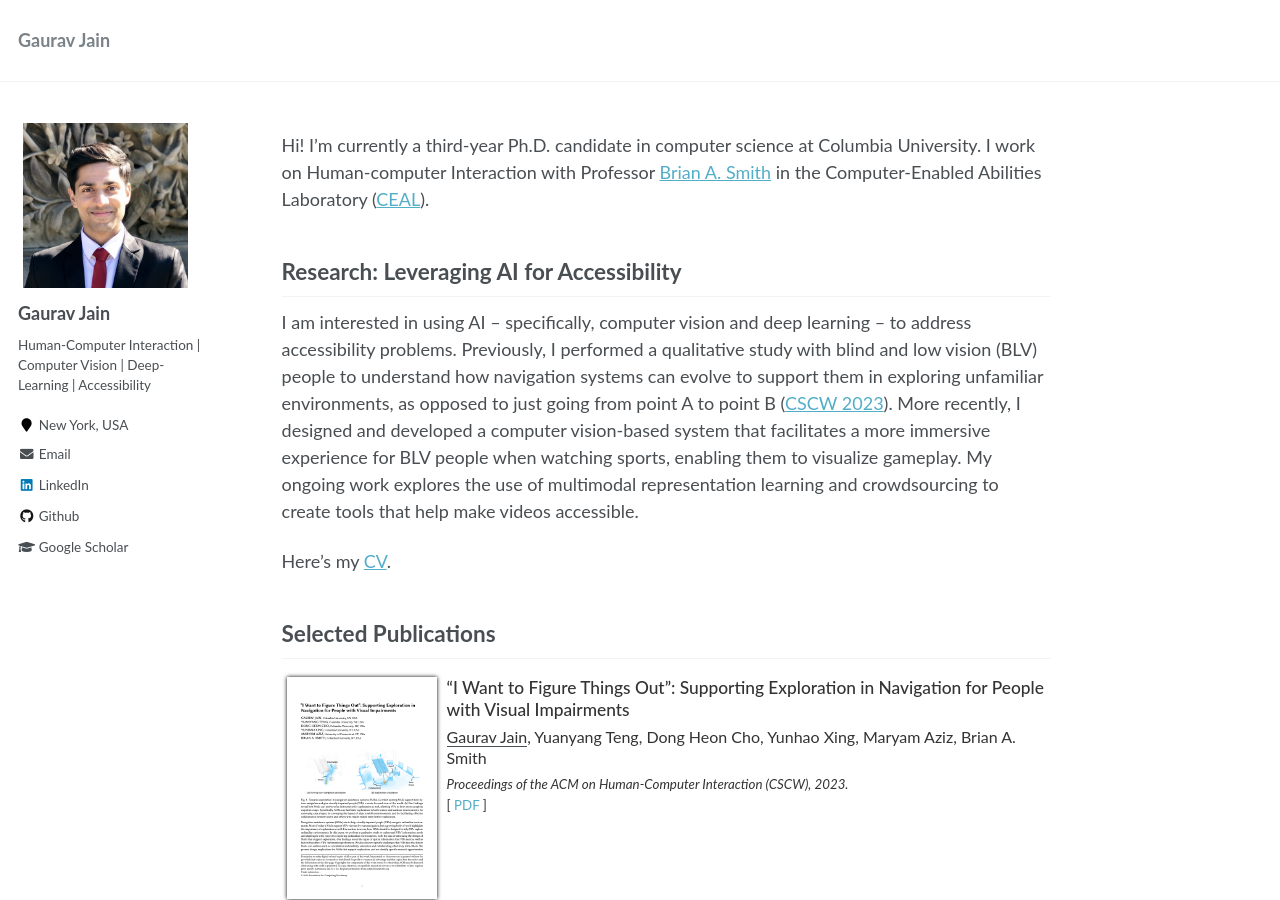
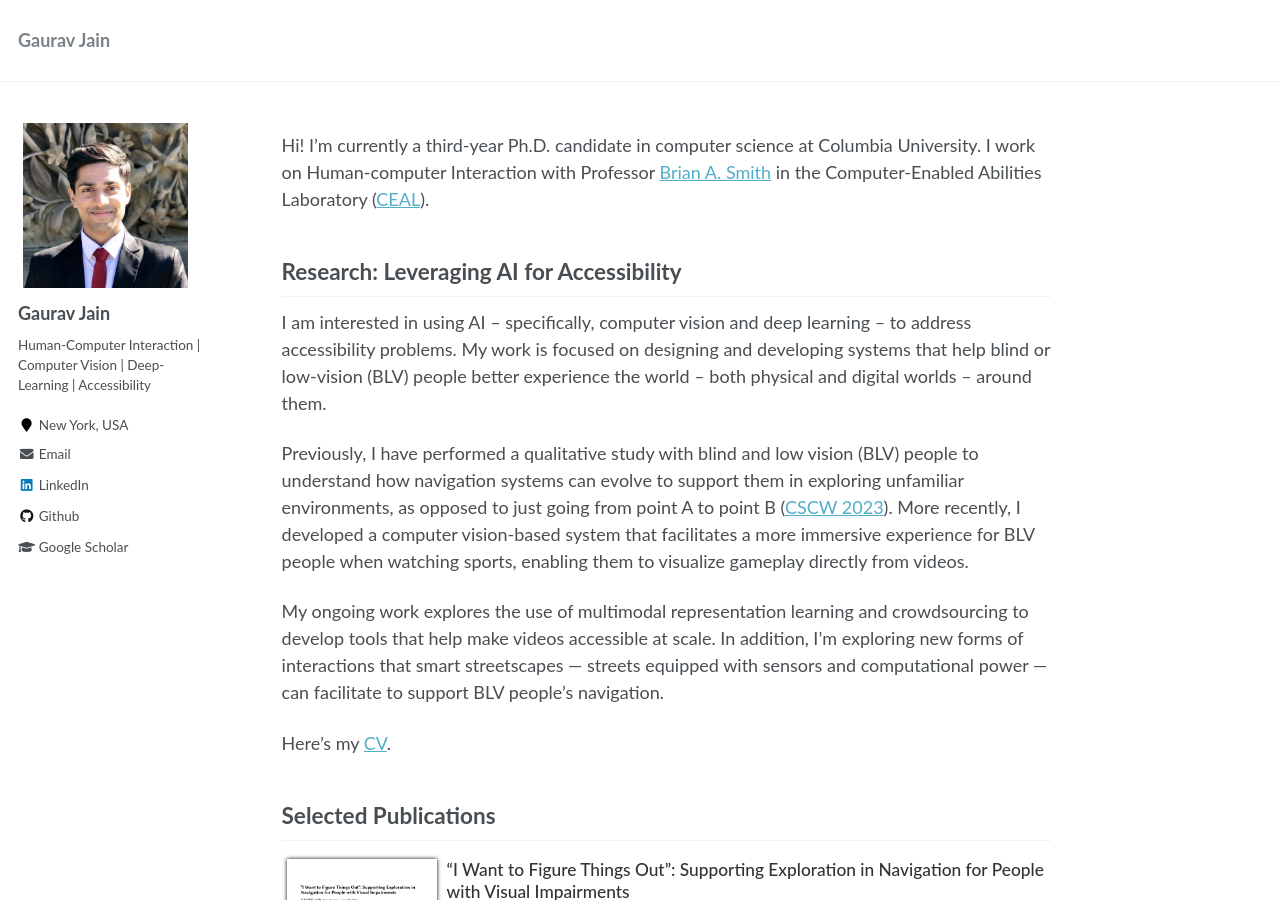
Before and after one commit to Gaurav1302/gaurav1302.github.io, a Jekyll site: the page built from _pages/about.md, in a window 1280 px wide and 900 px high. Built offline with Jekyll 4.4.1, drawn with Linux system fonts in a browser that asks for light colours.

Commit message:
updated about me

```diff
--- a/_pages/about.md
+++ b/_pages/about.md
@@ -13,7 +13,11 @@ Hi! I'm currently a third-year Ph.D. candidate in computer science at Columbia U
 
 ## Research: Leveraging AI for Accessibility
 
-I am interested in using AI -- specifically, computer vision and deep learning -- to address accessibility problems. Previously, I performed a qualitative study with blind and low vision (BLV) people to understand how navigation systems can evolve to support them in exploring unfamiliar environments, as opposed to just going from point A to point B ([CSCW 2023](https://arxiv.org/abs/2211.16465)). More recently, I designed and developed a computer vision-based system that facilitates a more immersive experience for BLV people when watching sports, enabling them to visualize gameplay. My ongoing work explores the use of multimodal representation learning and crowdsourcing to create tools that help make videos accessible.
+I am interested in using AI -- specifically, computer vision and deep learning -- to address accessibility problems. My work is focused on designing and developing systems that help blind or low-vision (BLV) people better experience the world -- both physical and digital worlds -- around them.
+
+Previously, I have performed a qualitative study with blind and low vision (BLV) people to understand how navigation systems can evolve to support them in exploring unfamiliar environments, as opposed to just going from point A to point B ([CSCW 2023](https://arxiv.org/abs/2211.16465)). More recently, I developed a computer vision-based system that facilitates a more immersive experience for BLV people when watching sports, enabling them to visualize gameplay directly from videos.
+
+My ongoing work explores the use of multimodal representation learning and crowdsourcing to develop tools that help make videos accessible at scale. In addition, I'm exploring new forms of interactions that smart streetscapes — streets equipped with sensors and computational power — can facilitate to support BLV people's navigation.
 
 <!-- My research revolves around building systems that help people with disabilities to better experience the world around them. Specifically, I am interested in leveraging computer vision and deep learning for multimodal analysis (such as videos, images, and audio) to make digital media more accessible to people who are blind and low vision. To this end, I focus on solving technical challenges of using AI for accessibility and the design of novel interaction techniques that help facilitate a more immersive user experience for people with disabilities. -->
 
```
